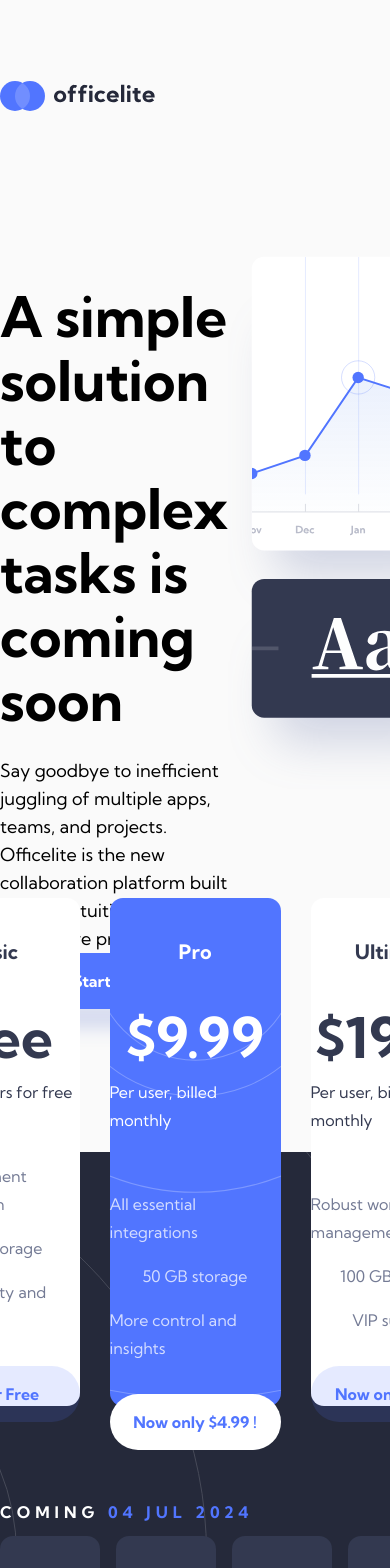
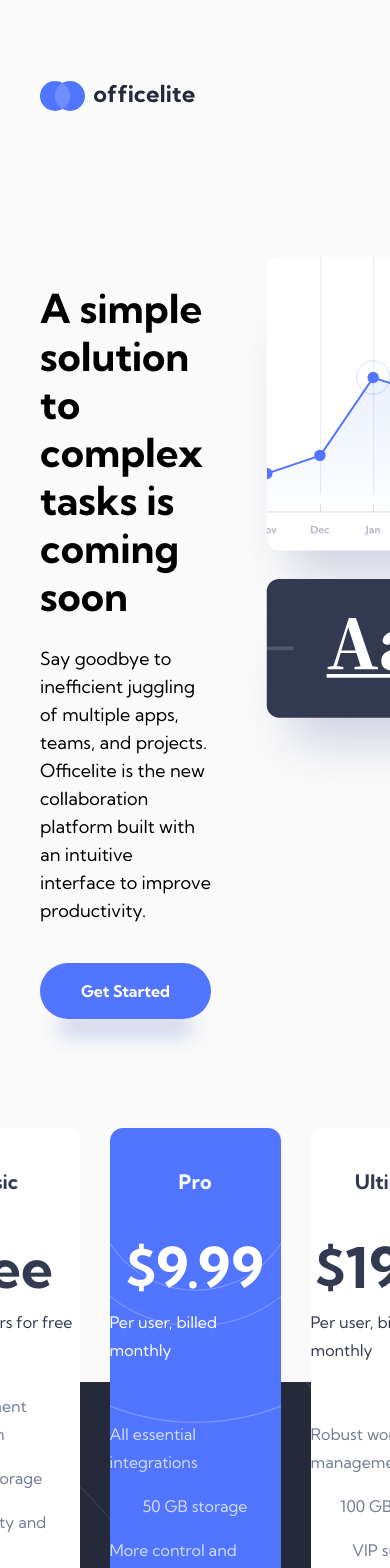
Before and after one commit to VillageR88/next-officelite-coming-soon-site, a Next.js app: page / in a window 390 px wide. Shown: the top 1568 px of the page. Built offline with nearby package versions, Linux system fonts and the light colour scheme.

Commit message:
layout improved desktop-tablet
Signed-off-by: VillageR88 <villager88pl@gmail.com>

```diff
--- a/app/globals.css
+++ b/app/globals.css
@@ -19,7 +19,7 @@
 }
 
 h1 {
-  @apply text-[56px] font-bold leading-[64px];
+  @apply screen1200:text-[56px] text-[40px] font-bold screen1200:leading-[64px] leading-[48px];
 }
 
 h2 {
--- a/app/home/Footer.tsx
+++ b/app/home/Footer.tsx
@@ -3,7 +3,7 @@
 
 export default function Footer() {
   return (
-    <footer className="relative -z-10 mt-[-254px] flex h-[603px] w-full items-end justify-center bg-[#25293A] bg-[url('../public/assets/home/bg-pattern-footer.svg')] bg-[calc(50%-400px)_43%] bg-no-repeat">
+    <footer className="relative -z-10 px-10 screen1200:px-0 mt-[-254px] flex h-[603px] w-full items-end justify-center bg-[#25293A] bg-[url('../public/assets/home/bg-pattern-footer.svg')] bg-[calc(50%-400px)_43%] bg-no-repeat">
       <div className="z-10 mb-[91px] flex h-[176px] w-full max-w-[1110px] items-center justify-between">
         <Timer
           textColor1="text-[#FFFFFF]"
--- a/app/home/Header.tsx
+++ b/app/home/Header.tsx
@@ -4,7 +4,7 @@
 
 export default function Header() {
   return (
-    <header className="flex w-full max-w-[calc(1110px)] ">
+    <header className="flex w-full max-w-[calc(1110px)] px-10 screen1200:px-0">
       <Image
         className=" mt-[81px] h-[30px] w-[155px]"
         width={155}
--- a/app/home/MainRow1.tsx
+++ b/app/home/MainRow1.tsx
@@ -4,8 +4,8 @@
 
 export default function MainRow1() {
   return (
-    <div className="flex size-full items-start justify-between">
-      <div className="mt-[72px] flex h-[388px] w-[540px] flex-col items-start justify-between">
+    <div className="flex size-full items-start justify-between gap-8 px-10 screen1200:px-0">
+      <div className="mt-[72px] flex w-[540px] flex-col items-start justify-between gap-[38px] screen1200:gap-[32px]">
         <section className="flex flex-col gap-[24px]">
           <h1>A simple solution to complex tasks is coming soon</h1>
           <p>
--- a/app/home/MainRow2.tsx
+++ b/app/home/MainRow2.tsx
@@ -115,7 +115,7 @@
 };
 export default function MainRow2() {
   return (
-    <div className="mt-[109px] w-full max-w-[1110px]">
+    <div className="mt-[109px] w-full max-w-[1110px] px-10 screen1200:px-0">
       <ul className="flex justify-center gap-[30px]">
         {itemList.map((item, index) => {
           return (
--- a/tailwind.config.ts
+++ b/tailwind.config.ts
@@ -10,6 +10,7 @@
     extend: {
       screens: {
         tablet: '700px',
+        screen1200: '1200px',
       },
       fontFamily: {
         kumbhSans: ['var(--font-kumbhSans)'],
```
